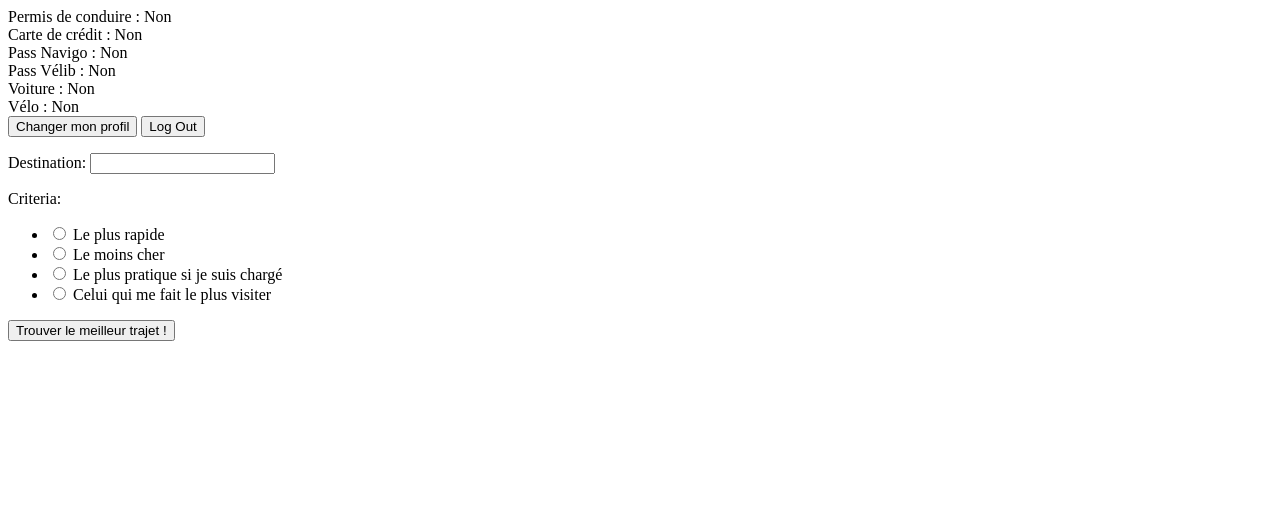
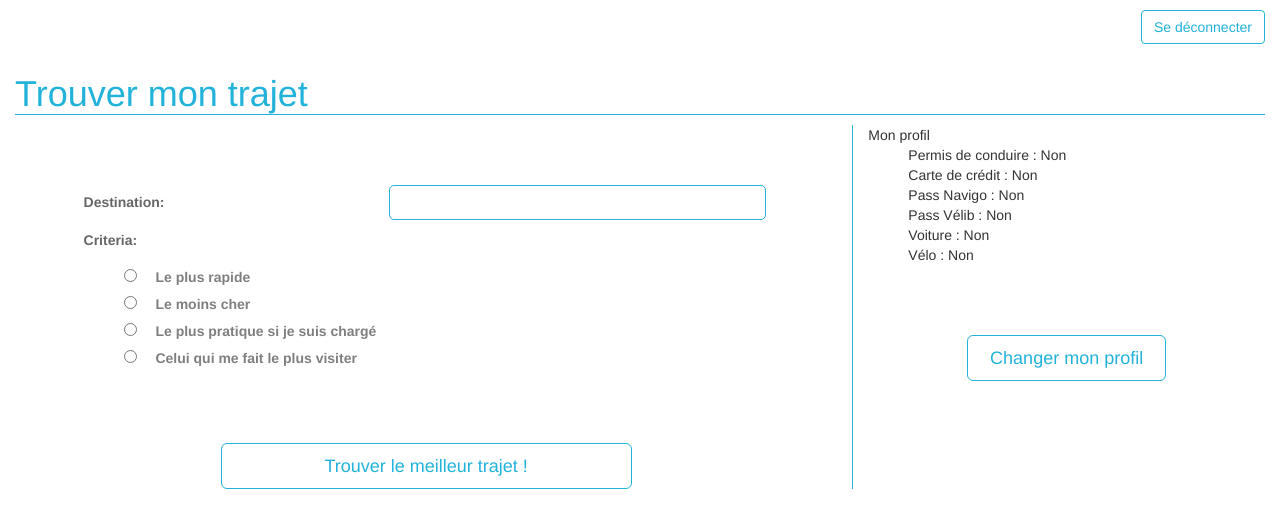
Before and after one commit to mikemdn/travelerhelper, a Django app: page /findways/mytravel/ in a window 1280 px wide. Shown: the top 528 px of the page. Run offline with Django 3.2, Linux system fonts and the light colour scheme; the visitor is signed in with stand-in values (Sample User, id 1); some libraries are stand-ins or nearby versions.

Commit message:
Start design mytravel page

```diff
--- a/thsite/findways/static/findways/style.css
+++ b/thsite/findways/static/findways/style.css
@@ -10,6 +10,9 @@
 .title {
     color: #22B2DA;
     border-bottom: 1px solid #22B2DA;
+}
+.border-right {
+    border-right: 1px solid #22B2DA;
 }
 
 /**** BUTTONS ****/
@@ -30,15 +33,33 @@ input#id_username, input#id_password, input#id_password1, input#id_password2 {
     width: 30%;
     height: 35px;
 }
-label {
+input#id_destination {
+    border: 1px solid #22B2DA;
+    border-radius: 5px;
+    width: 50%;
+    height: 35px;
+}
+input#id_criteria_0, input#id_criteria_1, input#id_criteria_2, input#id_criteria_3 {
+    margin-right: 15px;
+}
+ul#id_criteria label {
+    color: rgba(0,0,0,0.5);
+}
+label, label#id_destination {
     width: 20%;
-    color: rgba(0,0,0,0.5)
+    color: rgba(0,0,0,0.6)
+}
+form#travel.margin-top-60 label {
+    width: 40%;
 }
 .warning-text {
     margin-top: 60px;
     text-align: center;
     font-weight: bold;
     color: rgba(242,53,87,0.8);
+}
+ul {
+    list-style-type: none;
 }
 
 /**** MARGINS ****/
--- a/thsite/findways/templates/findways/mytravel.html
+++ b/thsite/findways/templates/findways/mytravel.html
@@ -1,16 +1,42 @@
-Permis de conduire : {% if user.profile.licence %} Oui {% else %} Non {% endif %} <br/>
-Carte de crédit : {% if user.profile.card %} Oui {% else %} Non {% endif %} <br/>
-Pass Navigo : {% if user.profile.navigo %} Oui {% else %} Non {% endif %} <br/>
-Pass Vélib : {% if user.profile.velibPass %} Oui {% else %} Non {% endif %} <br/>
-Voiture : {% if user.profile.car %} Oui {% else %} Non {% endif %} <br/>
-Vélo : {% if user.profile.bike %} Oui {% else %} Non {% endif %} <br/>
-<a href="{% url 'findways:edit_profile' %}"><input type="button" value="Changer mon profil" /></a>
-<a href="http://localhost:8000/findways/logout"><input type="button" value="Log Out" /></a>
-
-<div>
-    <form method="post" action=".">
-        {% csrf_token %}
-        {{ form.as_p }}
-        <input type="submit" value="Trouver le meilleur trajet !" />
-    </form>
+{% load static %}
+<link rel="stylesheet" href="https://maxcdn.bootstrapcdn.com/bootstrap/3.3.7/css/bootstrap.min.css" integrity="sha384-BVYiiSIFeK1dGmJRAkycuHAHRg32OmUcww7on3RYdg4Va+PmSTsz/K68vbdEjh4u" crossorigin="anonymous">
+<link rel="stylesheet" type="text/css" href="{% static 'findways/style.css' %}">
+<div class="container-fluid">
+    <div class="row">
+        <div class="col-xs-offset-8 col-xs-4 margin-top-10">
+            <a href="http://localhost:8000/findways/logout">
+                <input type="button" class="btn btn-default button-main pull-right" value="Se déconnecter" />
+            </a>
+        </div>
+    </div>
+    <div class="row">
+        <div class="col-xs-12 margin-top-10">
+            <h1 class="title">Trouver mon trajet</h1>
+        </div>
+    </div>
+    <div class="row">
+        <div class="col-xs-8 border-right">
+            <form method="post" action="." class="margin-top-60" id="travel">
+                {% csrf_token %}
+                <div class="col-xs-offset-1">
+                    {{ form.as_p }}
+                </div>
+                <input type="submit" class="btn btn-default button-main btn-lg col-xs-offset-3 col-xs-6 margin-top-60" value="Trouver le meilleur trajet !" />
+            </form>
+        </div>
+        <div class="col-xs-4">
+            <span>Mon profil</span></br>
+            <ul>
+                <li>Permis de conduire : {% if user.profile.licence %} Oui {% else %} Non {% endif %}</li>
+                <li>Carte de crédit : {% if user.profile.card %} Oui {% else %} Non {% endif %}</li>
+                <li>Pass Navigo : {% if user.profile.navigo %} Oui {% else %} Non {% endif %}</li>
+                <li>Pass Vélib : {% if user.profile.velibPass %} Oui {% else %} Non {% endif %}</li>
+                <li>Voiture : {% if user.profile.car %} Oui {% else %} Non {% endif %}</li>
+                <li>Vélo : {% if user.profile.bike %} Oui {% else %} Non {% endif %}</li>
+            </ul>
+            <a href="{% url 'findways:edit_profile' %}">
+                <input type="button" class="btn btn-default button-main btn-lg col-xs-offset-3 col-xs-6 margin-top-60" value="Changer mon profil" />
+            </a>
+        </div>
+    </div>
 </div>
```
